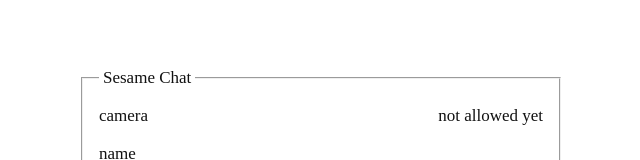
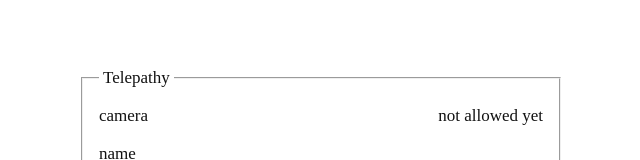
Before and after one commit to eastmountaincode/1bit-video-chat, a Next.js app: page / in a window 1280 px wide. Shown: the part 236-396 px from the top of the page, without its empty margins (319-959 px from the left). Built offline with nearby package versions, Linux system fonts and the light colour scheme; what @playhtml/react would draw is missing.

Commit message:
Rename Sesame Chat to Telepathy

```diff
--- a/package.json
+++ b/package.json
@@ -1,5 +1,5 @@
 {
-  "name": "sesame-chat",
+  "name": "telepathy",
   "version": "0.1.0",
   "private": true,
   "scripts": {
--- a/src/app/layout.tsx
+++ b/src/app/layout.tsx
@@ -4,7 +4,7 @@
 import "./globals.css";
 
 export const metadata: Metadata = {
-  title: "Sesame Chat",
+  title: "Telepathy",
   description: "A shared low-resolution grayscale video room.",
 };
 
--- a/src/components/chat-panel.tsx
+++ b/src/components/chat-panel.tsx
@@ -102,7 +102,7 @@
 
   return (
     <aside className={`chat-column${isOpen ? " chat-open" : ""}`}>
-      <p className="chat-site-title">Sesame Chat</p>
+      <p className="chat-site-title">Telepathy</p>
 
       <div className="chat-drawer" hidden={!isVisible} id="chat-drawer">
         <fieldset className="chat-fieldset">
--- a/src/components/join-splash.tsx
+++ b/src/components/join-splash.tsx
@@ -40,7 +40,7 @@
     <main className="splash-page">
       <form className="join-form" onSubmit={handleSubmit}>
         <fieldset>
-          <legend>Sesame Chat</legend>
+          <legend>Telepathy</legend>
 
           <dl className="permission-list">
             <div>
--- a/src/components/video-room.tsx
+++ b/src/components/video-room.tsx
@@ -119,7 +119,7 @@
   return (
     <main className="room-shell">
       <section className="video-column">
-        <p className="mobile-site-title">Sesame Chat</p>
+        <p className="mobile-site-title">Telepathy</p>
         <fieldset className="video-fieldset">
           <legend>video ({participantCount})</legend>
           <button className="leave-button" onClick={onLeave} type="button">
```
Also changed, not shown: 2 other files (tests, documents, lock files or other folders).
